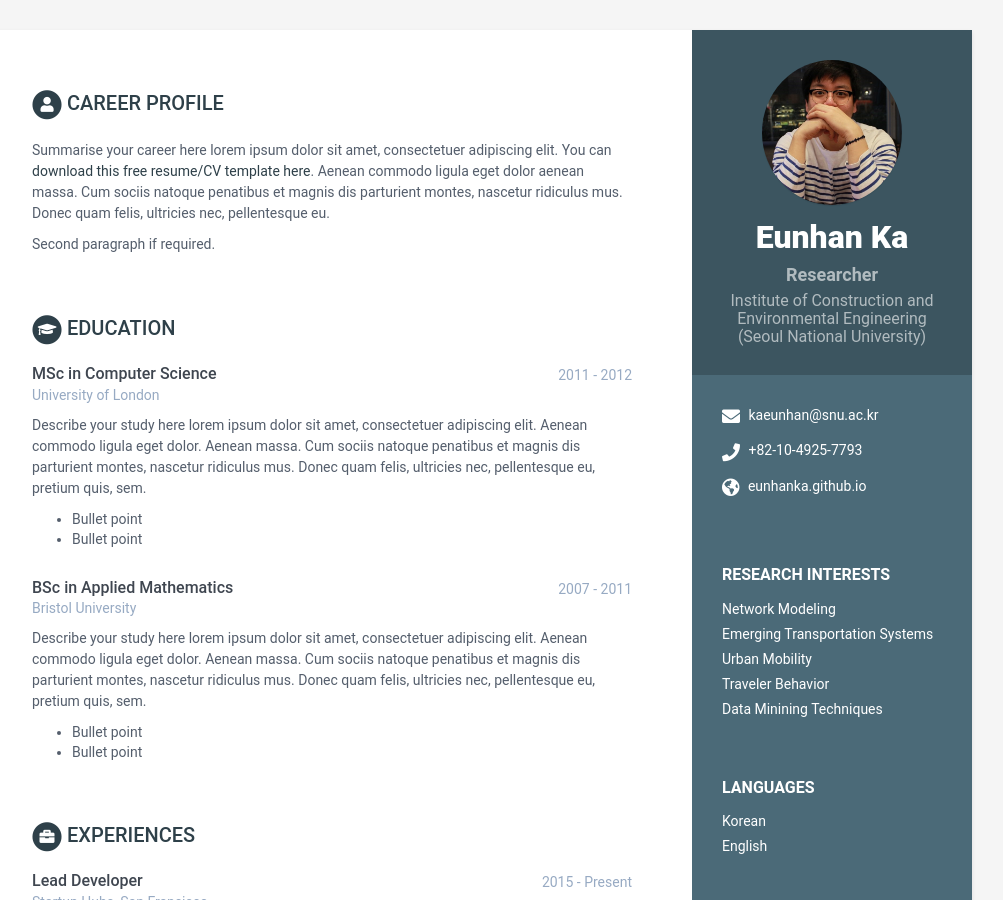
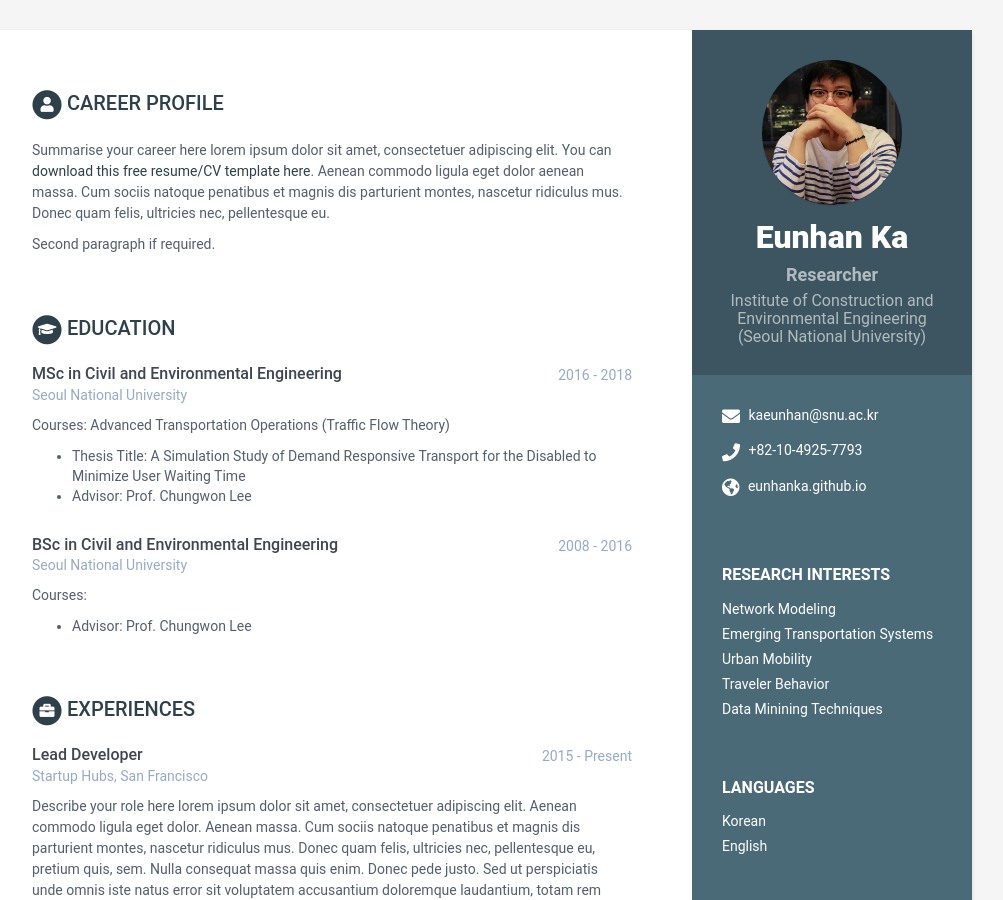
Before and after one commit to eunhanka/eunhanka.github.io, a Jekyll site: the page built from index.html, in a window 1280 px wide and 900 px high. Shown: the whole window, without its empty margins (168-1171 px from the left). Built offline with Jekyll 4.4.1, drawn with Linux system fonts in a browser that asks for light colours.

Commit message:
Update data.yml

```diff
--- a/_data/data.yml
+++ b/_data/data.yml
@@ -48,31 +48,22 @@ career-profile:
       Second paragraph if required.
 
 education:
-    - degree: MSc in Computer Science
-      university: University of London
-      time: 2011 - 2012
+    - degree: MSc in Civil and Environmental Engineering
+      university: Seoul National University
+      time: 2016 - 2018
       details: |
-        Describe your study here lorem ipsum dolor sit amet, consectetuer
-        adipiscing elit. Aenean commodo ligula eget dolor. Aenean massa. Cum
-        sociis natoque penatibus et magnis dis parturient montes, nascetur
-        ridiculus mus. Donec quam felis, ultricies nec, pellentesque eu,
-        pretium quis, sem.
+        Courses: Advanced Transportation Operations (Traffic Flow Theory)
 
-          - Bullet point
-          - Bullet point
+          - Thesis Title: A Simulation Study of Demand Responsive Transport for the Disabled to Minimize User Waiting Time
+          - Advisor: Prof. Chungwon Lee
 
-    - degree: BSc in Applied Mathematics
-      university: Bristol University
-      time: 2007 - 2011
+    - degree: BSc in Civil and Environmental Engineering
+      university: Seoul National University
+      time: 2008 - 2016
       details: |
-        Describe your study here lorem ipsum dolor sit amet, consectetuer
-        adipiscing elit. Aenean commodo ligula eget dolor. Aenean massa. Cum
-        sociis natoque penatibus et magnis dis parturient montes, nascetur
-        ridiculus mus. Donec quam felis, ultricies nec, pellentesque eu,
-        pretium quis, sem.
+        Courses:
 
-          - Bullet point
-          - Bullet point
+          - Advisor: Prof. Chungwon Lee
 
 experiences:
     - role: Lead Developer
```
